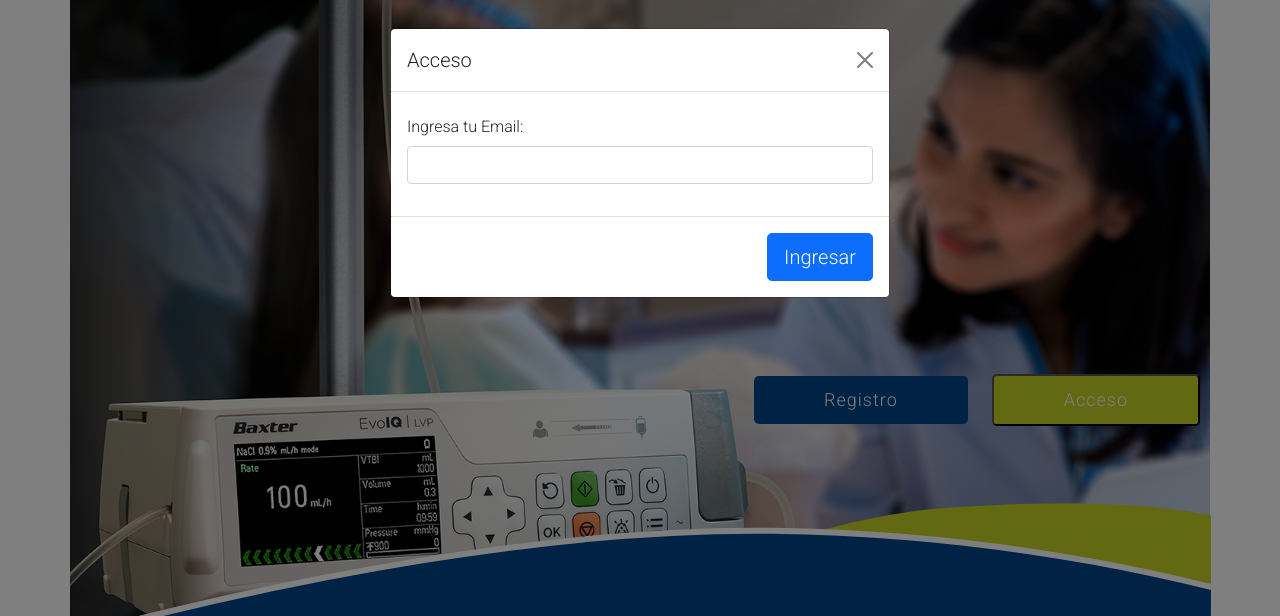
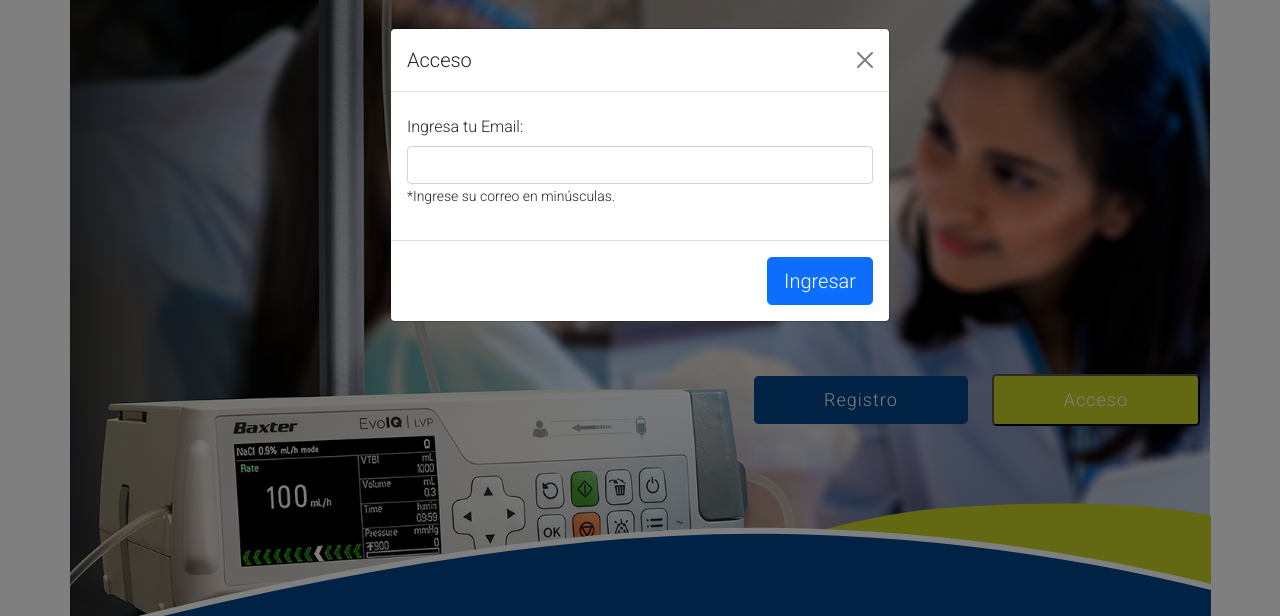
Before and after one commit to GP-Develop/EV-FE, a plain HTML site: page index.html in a window 1280 px wide. Both pictures are taken after a click on the button "Acceso". Shown: the top 616 px of the page. Drawn offline with Linux system fonts and the light colour scheme.

Commit message:
add label in login popup

```diff
--- a/index.html
+++ b/index.html
@@ -180,6 +180,7 @@
             <div class="mb-3">
               <label for="recipient-name" class="col-form-label">Ingresa tu Email:</label>
               <input type="emal" class="form-control" name="correo" id="correo" required>
+              <small>*Ingrese su correo en minúsculas.</small>
             </div>
           </form>
         </div>
```
